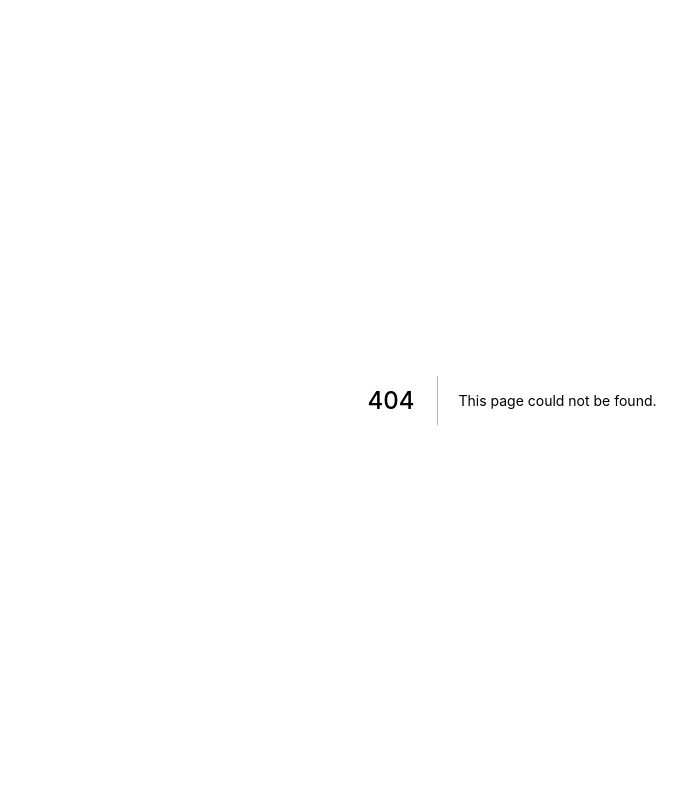
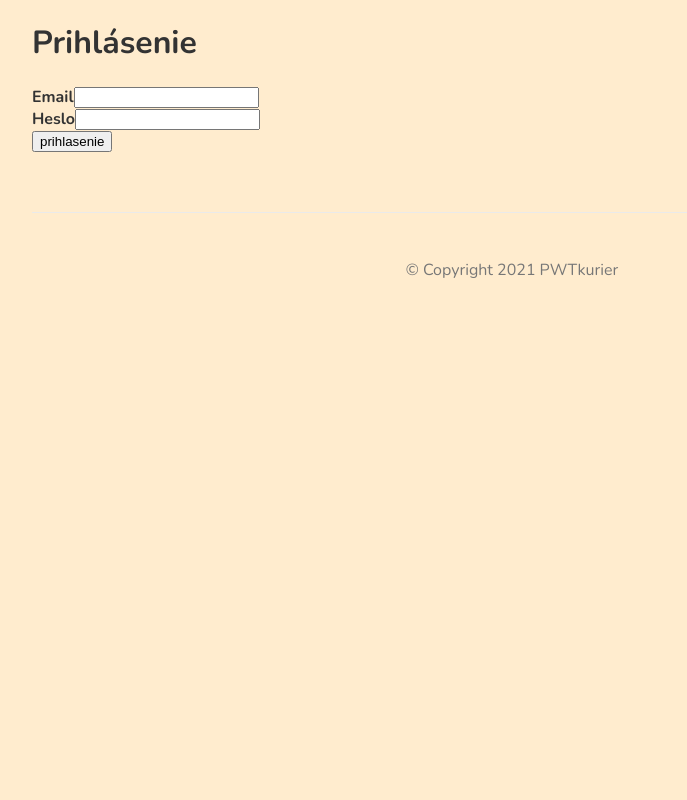
Before and after one commit to VDominik/PWTkurier, a Next.js app in the folder front/: page /admin/login in a window 1280 px wide. Before the commit this address had no page. Shown: the top 800 px of the page, without its empty margins (128-815 px from the left). Built offline with nearby package versions, Linux system fonts and the light colour scheme.

Commit message:
vytvorenie loginu pre admina

```diff
--- /dev/null
+++ b/front/pages/admin/login.js
@@ -0,0 +1,17 @@
+import React from 'react';
+
+const login = () => {
+    return (
+        <div>
+            <h1>Prihlásenie</h1>
+            <label htmlFor="email"><b>Email</b></label>
+            <input/> <br/>
+            <label htmlFor="psw"><b>Heslo</b></label>
+            <input/> <br/>
+            <button type={<textarea name="reg" id="1" cols="70" rows="40"></textarea>}>prihlasenie</button>
+
+        </div>
+    )
+}
+
+export default login;
```
